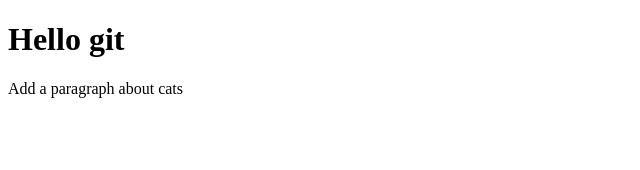
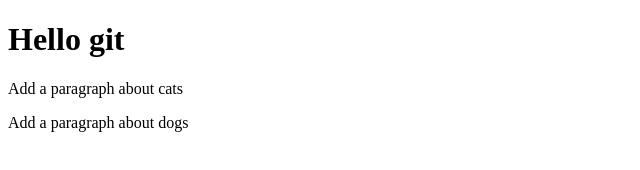
Before and after one commit to Sreymom823/git2p1, a plain HTML site: page index.html in a window 1280 px wide. Shown: the whole page, without its empty margins (0-640 px from the left). Drawn offline with Linux system fonts and the light colour scheme.

Commit message:
add paragraph about dogs

```diff
--- a/index.html
+++ b/index.html
@@ -9,5 +9,6 @@
 <body>
     <h1>Hello git</h1>
     <p>Add a paragraph about cats</p>
+    <p>Add a paragraph about dogs</p>
 </body>
 </html>
```
